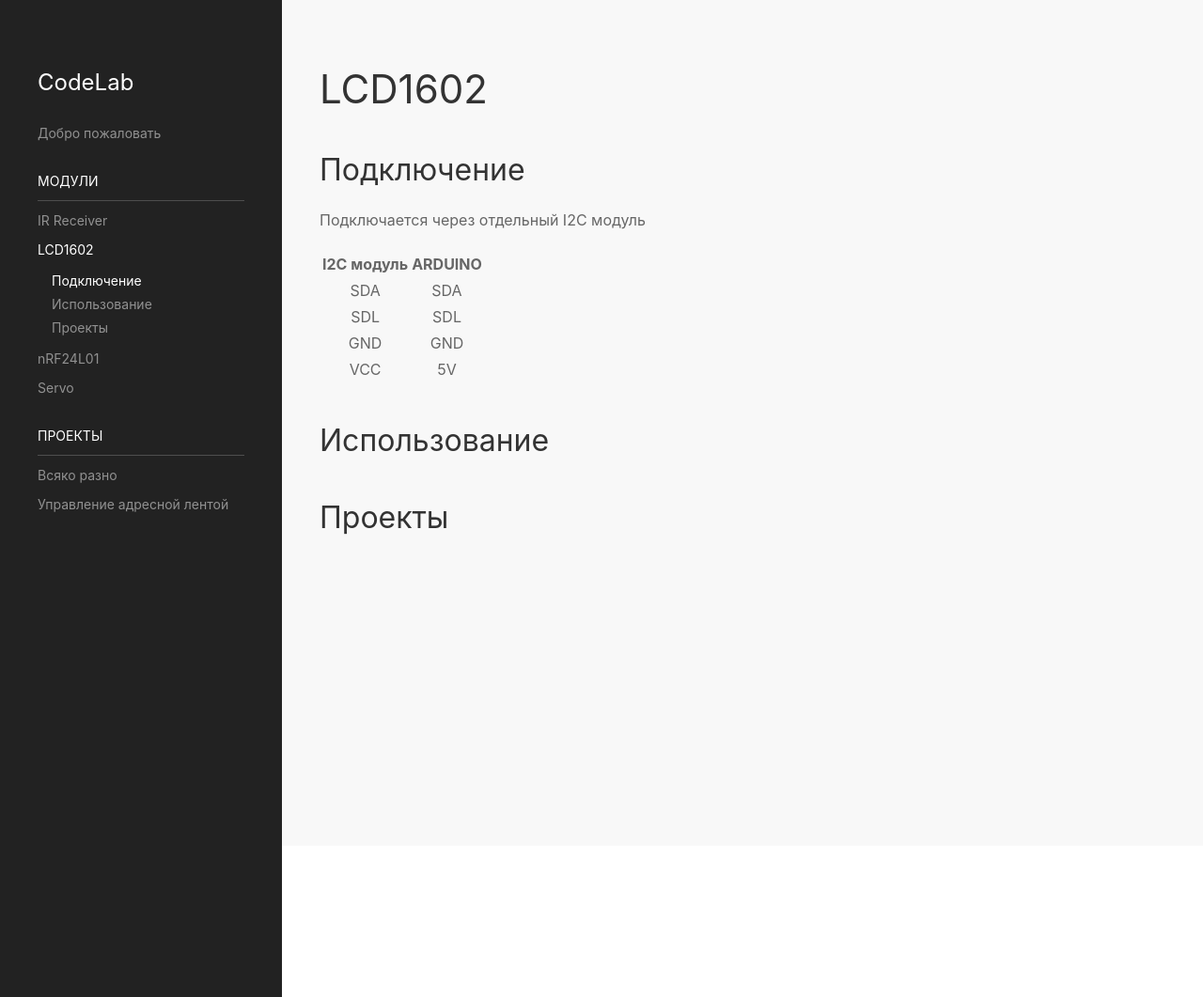
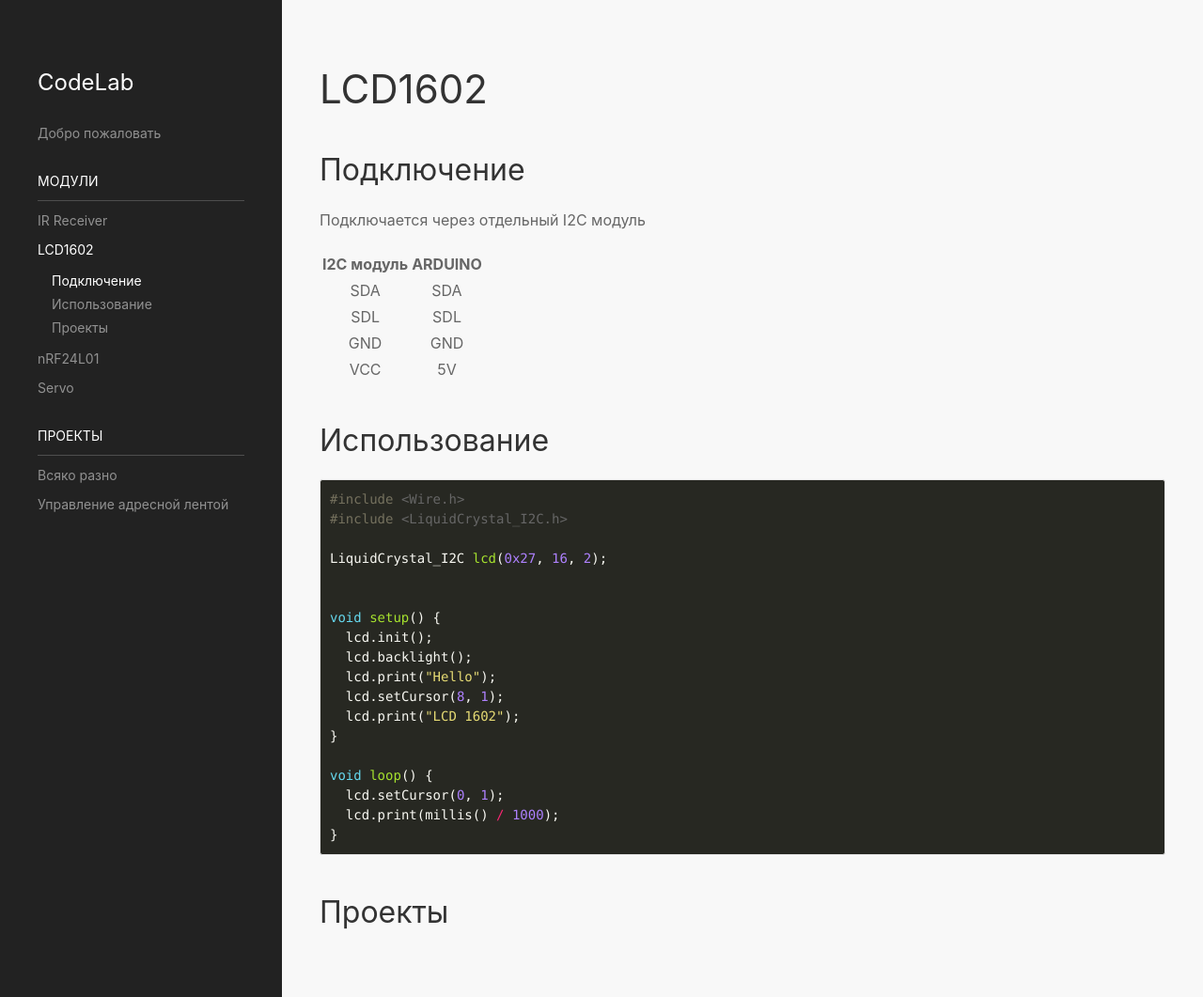
Before and after one commit to ProjectErlon/ProjectErlon.github.io, a Jekyll site: the page built from _arduino/modules/lcd1602.md, in a window 1280 px wide and 1061 px high. Shown: the whole window at 94% size. Built offline with Jekyll 4.4.1, drawn with Linux system fonts in a browser that asks for light colours; nearby versions of some CDN libraries.

Commit message:
Update lcd1602.md

````diff
--- a/_arduino/modules/lcd1602.md
+++ b/_arduino/modules/lcd1602.md
@@ -31,4 +31,25 @@ nav:
 
 ## Использование {#ispolzovanie}
 
+```c
+#include <Wire.h>
+#include <LiquidCrystal_I2C.h>
+
+LiquidCrystal_I2C lcd(0x27, 16, 2);
+
+
+void setup() {
+  lcd.init();
+  lcd.backlight();
+  lcd.print("Hello");
+  lcd.setCursor(8, 1);
+  lcd.print("LCD 1602");
+}
+
+void loop() {
+  lcd.setCursor(0, 1);
+  lcd.print(millis() / 1000);
+}
+```
+
 ## Проекты {#proekty}
````
